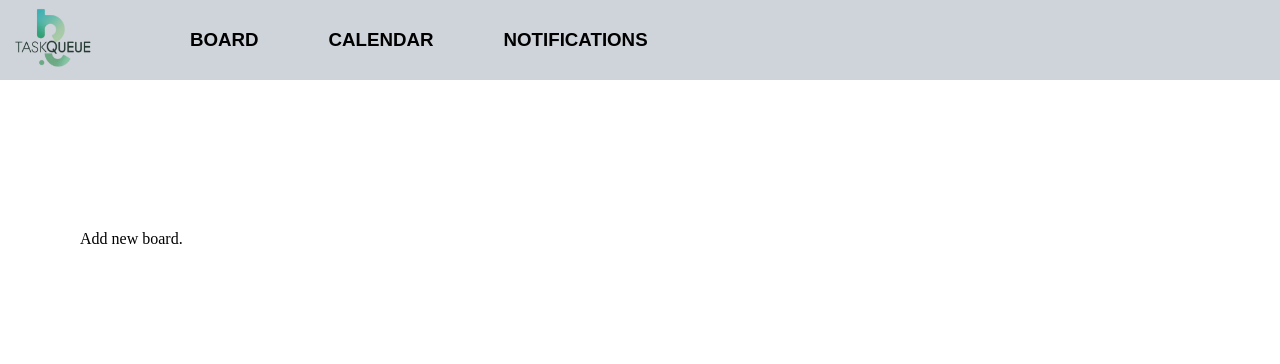
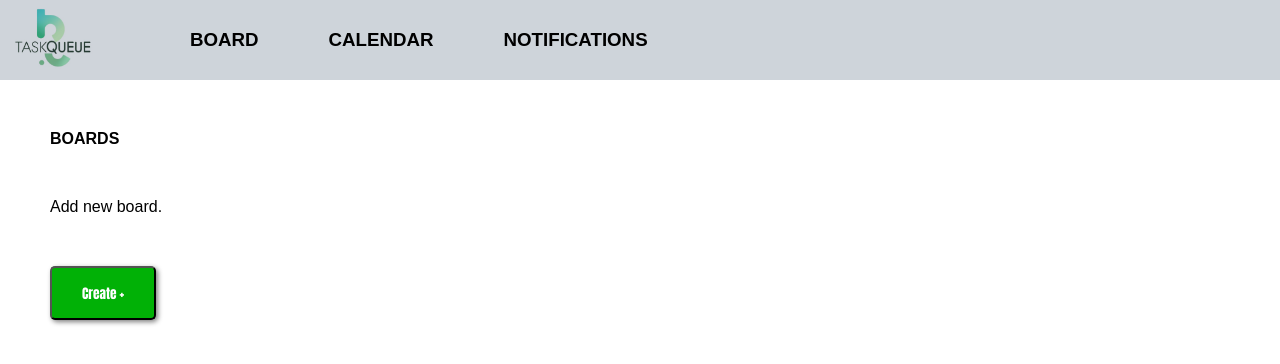
Before and after one commit to gabrielatakeda/TaskQueue, a plain HTML site: page index.html in a window 1280 px wide. Shown: the top 364 px of the page. Drawn offline with Linux system fonts and the light colour scheme.

Commit message:
Adicionado botao e comentarios

```diff
--- a/index.html
+++ b/index.html
@@ -1,25 +1,27 @@
 <!DOCTYPE html>
 <html lang="pt-BR">
 <head>
-
-    <link rel="stylesheet" href="./style.css">
-
     <meta charset="UTF-8">
     <meta name="viewport" content="width=device-width, initial-scale=1.0">
+    <link rel="stylesheet" href="./style.css">
+    <link rel="icon" type="jpeg" href="./IconTQ.jpeg"> <!--Altera o ícone do navegador-->
     <title>TASK QUEUE</title> <!--Título do navegador-->
 </head>
 <body>
     <header>
-        <img src="./image.png" height="80px" width="120px"> <!--Imagem da logotipo da lista de tarefas-->
+        <img src="./LogoTQ.jpeg" height="80px" width="120px"> <!--Imagem da logotipo da lista de tarefas-->
         <h3>BOARD</h3> <!--Adicionado na header os botões-->
         <h3>CALENDAR</h3>
         <h3>NOTIFICATIONS</h3>
     </header>
-
     <div>
+    <p>
+        <strong>BOARDS</strong>
+    </p>
         <p>
             Add new board. <!--Texto adicionado para adicionar uma nova tarefa-->
         </p>
+        <button>Create +</button>
     </div>
 
     <script src="./script.js"></script>
--- a/style.css
+++ b/style.css
@@ -30,11 +30,24 @@ header{
 
 h3 {
     padding-left: 70px;
-    padding-left: 70px;
     font-family: Arial, Helvetica, sans-serif;
 }
 
 p {
-    margin: 150px;
-    margin-left: 80px;
+    margin: 50px;
+    font-family: Arial, Helvetica, sans-serif;
 }
+
+button {
+    background-color: rgb(1, 177, 6); /*Cor de fundo do botão*/
+    margin-left: 50px; /*Espaço da margem da esquerda*/
+    cursor: pointer; /*Estilo do mouse ao passar pelo elemento do botão*/
+    border-radius: 5px; /*Borda arredondada*/
+    font-family: Impact, Haettenschweiler, 'Arial Narrow Bold', sans-serif; /*Fonte do texto*/
+    color: white; /*Cor do texto*/
+    padding-top: 15px; /*Define o tamanho interno na parte superior*/
+    padding-bottom: 15px; /*Define a altura na parte inferior*/
+    padding-left: 30px; /*Define o preenchimento da esquerda dentro do elemento*/
+    padding-right: 30px; /*Define o preenchimento do direito dentro do elemento*/
+    box-shadow: 2px 2px 5px grey; /*Sombra*/
+}
```
Also changed, not shown: IconTQ.jpeg (added), LogoTQ.jpeg (added), image.png (deleted).
